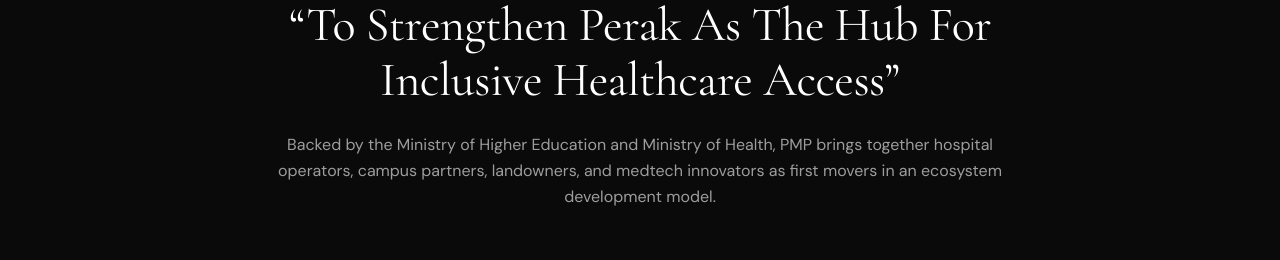
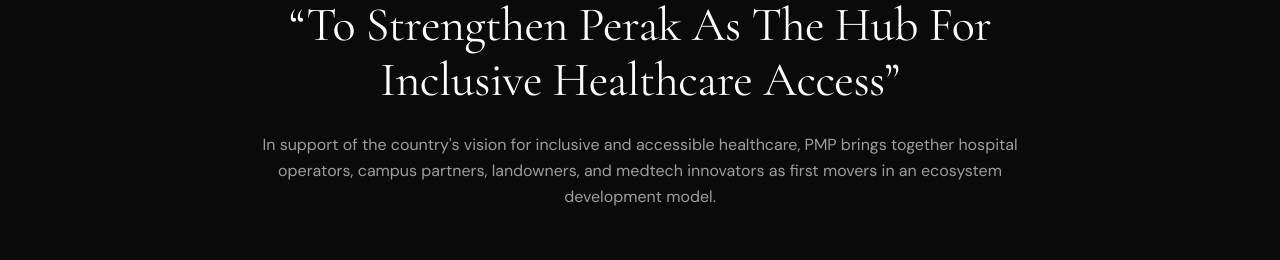
Before and after one commit to shamnashriq-ai/triballiance-website, a Next.js app: page /projects in a window 1280 px wide. Shown: the part 2240-2500 px from the top of the page. Built offline with nearby package versions, Linux system fonts and the light colour scheme.

Commit message:
Update Projects page: rephrase Ministry backing to country's vision
Co-Authored-By: UtilizeBot <noreply@utilizebot.com>

```diff
--- a/src/app/projects/page.tsx
+++ b/src/app/projects/page.tsx
@@ -220,7 +220,7 @@
                 &ldquo;To Strengthen Perak As The Hub For Inclusive Healthcare Access&rdquo;
               </h2>
               <p className="text-white/60 mt-6 md:text-base leading-relaxed">
-                Backed by the Ministry of Higher Education and Ministry of Health, PMP brings together hospital operators, campus partners, landowners, and medtech innovators as first movers in an ecosystem development model.
+                In support of the country&apos;s vision for inclusive and accessible healthcare, PMP brings together hospital operators, campus partners, landowners, and medtech innovators as first movers in an ecosystem development model.
               </p>
             </div>
           </ScrollReveal>
```
